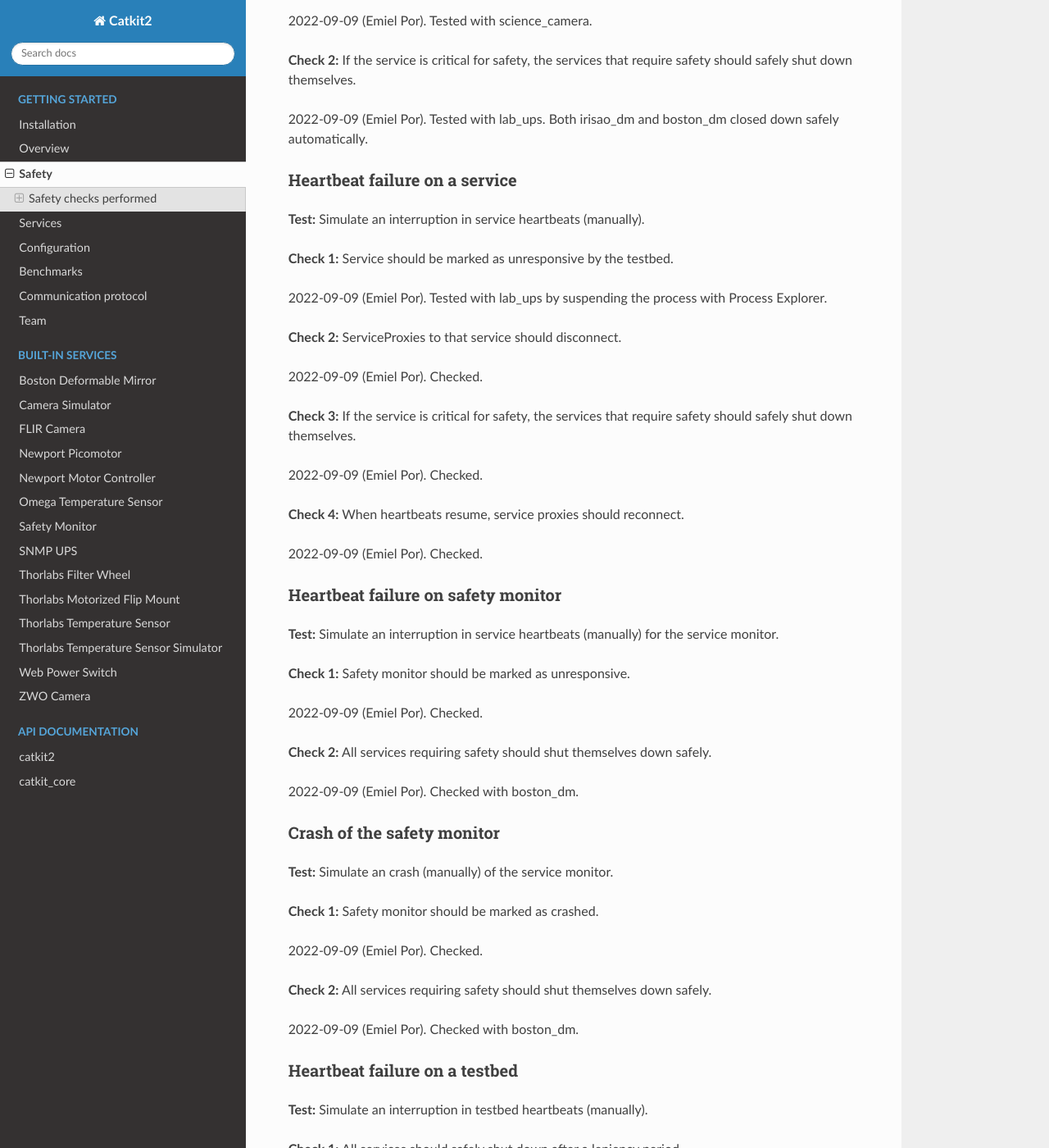
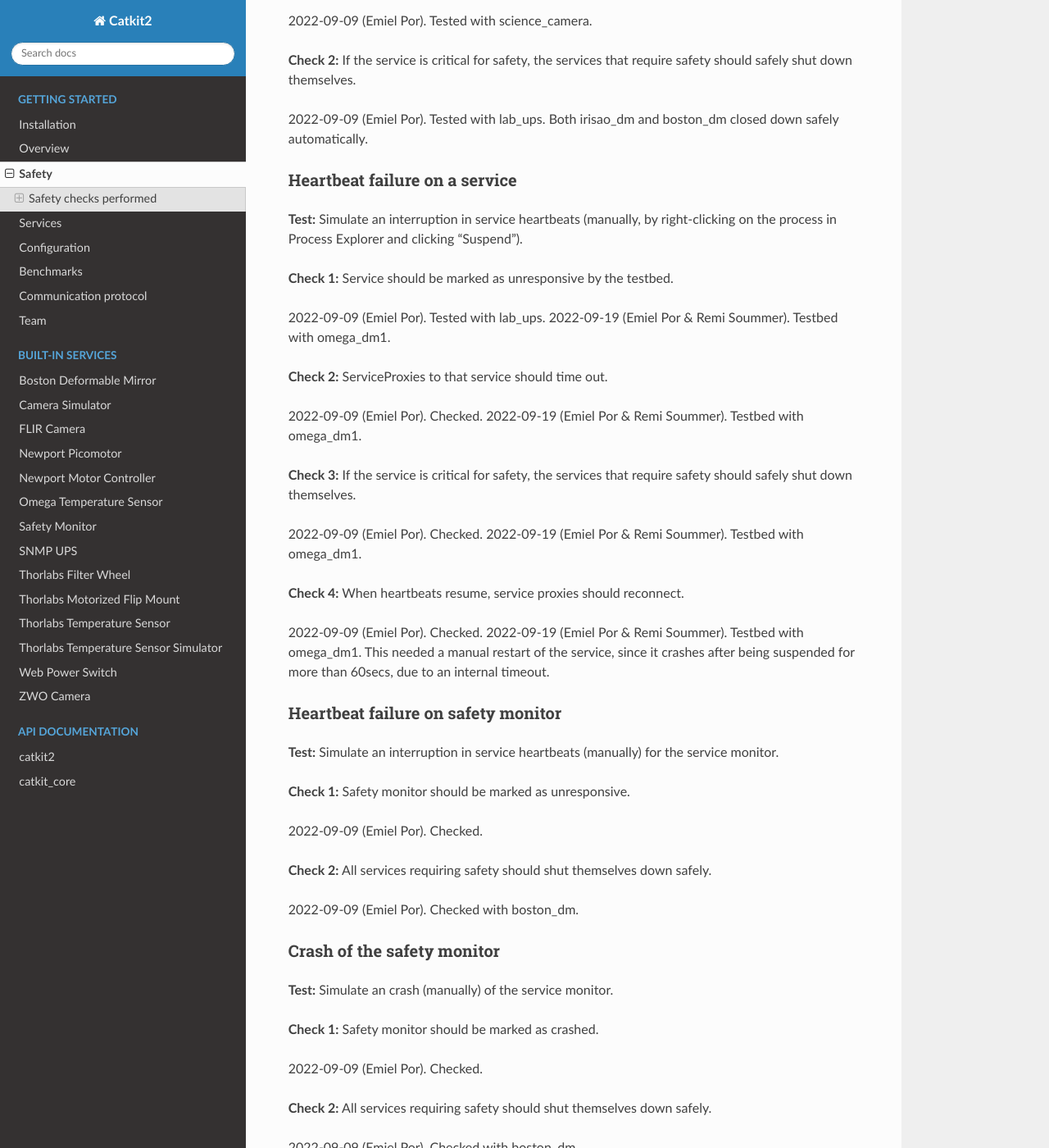
Before and after one commit to spacetelescope/catkit2, a Sphinx documentation site: the page built from docs/safety.rst, in a window 1280 px wide and 1400 px high, scrolled down 1142 px. Shown: the whole window at 82% size. Built offline with Sphinx 7.4.7 and the Read the Docs theme 2.0.0, drawn with Linux system fonts in a browser that asks for light colours.

Commit message:
Add first set of final safety checks.

```diff
--- a/docs/safety.rst
+++ b/docs/safety.rst
@@ -39,23 +39,27 @@ Interrupting individual services
 Heartbeat failure on a service
 ~~~~~~~~~~~~~~~~~~~~~~~~~~~~~~
 
-**Test:** Simulate an interruption in service heartbeats (manually).
+**Test:** Simulate an interruption in service heartbeats (manually, by right-clicking on the process in Process Explorer and clicking "Suspend").
 
 **Check 1:** Service should be marked as unresponsive by the testbed.
 
-2022-09-09 (Emiel Por). Tested with lab_ups by suspending the process with Process Explorer.
+2022-09-09 (Emiel Por). Tested with lab_ups.
+2022-09-19 (Emiel Por & Remi Soummer). Testbed with omega_dm1.
 
-**Check 2:** ServiceProxies to that service should disconnect.
+**Check 2:** ServiceProxies to that service should time out.
 
 2022-09-09 (Emiel Por). Checked.
+2022-09-19 (Emiel Por & Remi Soummer). Testbed with omega_dm1.
 
 **Check 3:** If the service is critical for safety, the services that require safety should safely shut down themselves.
 
 2022-09-09 (Emiel Por). Checked.
+2022-09-19 (Emiel Por & Remi Soummer). Testbed with omega_dm1.
 
 **Check 4:** When heartbeats resume, service proxies should reconnect.
 
 2022-09-09 (Emiel Por). Checked.
+2022-09-19 (Emiel Por & Remi Soummer). Testbed with omega_dm1. This needed a manual restart of the service, since it crashes after being suspended for more than 60secs, due to an internal timeout.
 
 Heartbeat failure on safety monitor
 ~~~~~~~~~~~~~~~~~~~~~~~~~~~~~~~~~~~
```
